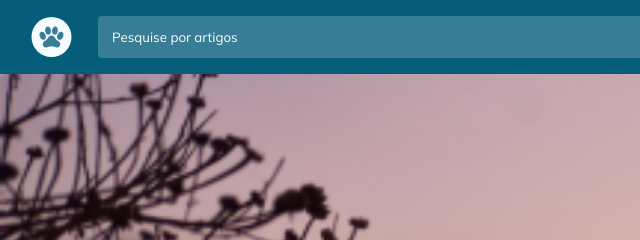
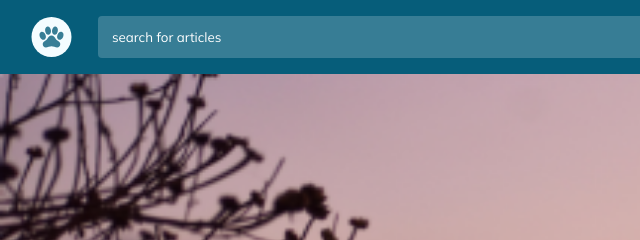
Before and after one commit to DevMaroto/New-Desafio-Blog-de-Gatos-Explorer-Turma-11, a plain HTML site: page index.html in a window 1280 px wide. Shown: the top 240 px of the page, 0-640 px from the left. Drawn offline with Linux system fonts and the light colour scheme.

Commit message:
changing the placeholder language

```diff
--- a/index.html
+++ b/index.html
@@ -13,7 +13,7 @@
   <div class="wrapper-all">
     <header>
       <img src="./assets/logo.svg" alt="">
-      <input type="text" placeholder="Pesquise por artigos">
+      <input type="text" placeholder="search for articles">
       <img class="avatar" src="https://github.com/devmaroto.png" alt="">
 
     </header>
```
